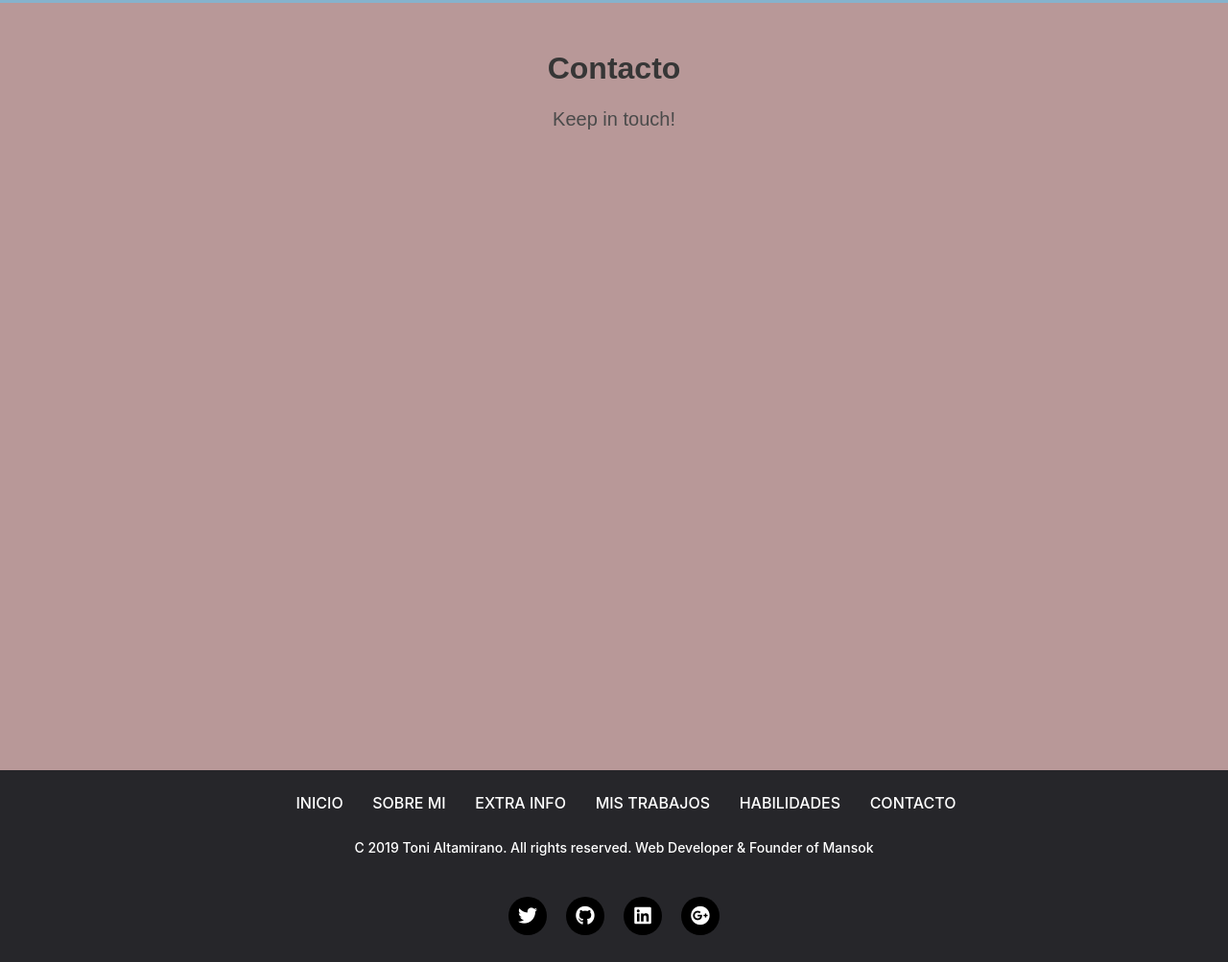
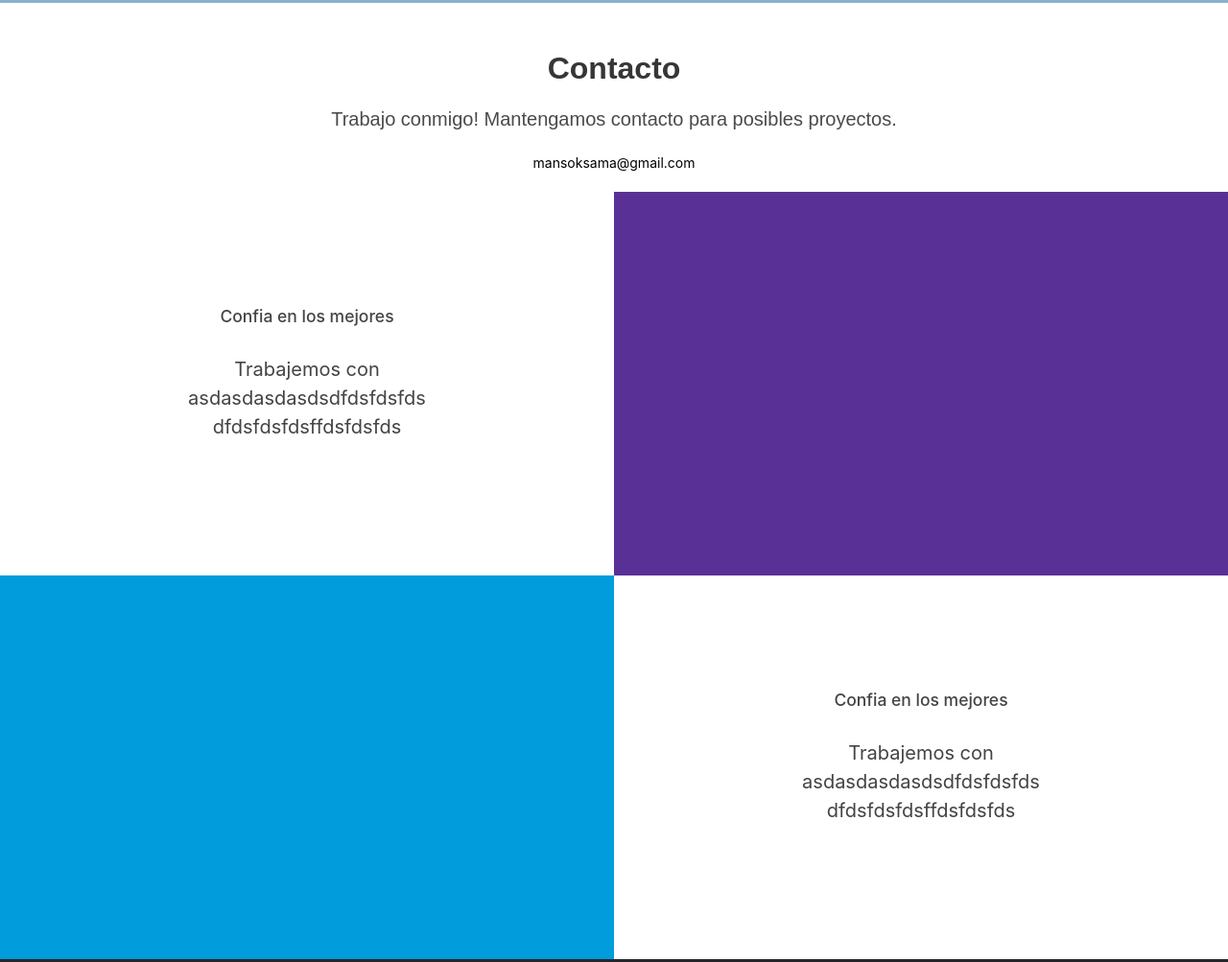
Before and after one commit to ToniAltamirano/PersonalWeb, a plain HTML site: page index.html in a window 1280 px wide. Shown: the part 4648-5651 px from the top of the page at 96% size. Drawn offline with nearby package versions, Linux system fonts and the light colour scheme.

Commit message:
update great

```diff
--- a/css/contacto.css
+++ b/css/contacto.css
@@ -0,0 +1,39 @@
+/*  contacto */
+
+.contactoDiv .row .colContact{
+    width: 100%;
+    min-height: 50vh;
+}
+
+#email{
+    margin: auto;
+    text-align: center;
+    margin-bottom: 20px;
+}
+
+#email >a{
+    color: black;
+}
+
+.colContact{
+    display: flex;
+    justify-content: center;
+    align-items: center;
+}
+
+.cardContacto1{
+    box-shadow: none !important;
+    margin: 1px;
+    background: #ffffff;
+    border: none !important;
+}
+
+.card-title{
+    text-align: center;
+    line-height: 1.2em;
+}
+
+.card-text{
+    line-height: 1.5em;
+    font-size: 20px;
+}
--- a/css/index.css
+++ b/css/index.css
@@ -539,7 +539,7 @@ img{
 /* CONTACTO */
 
 #contacto{
-    background-color: rgb(184, 152, 152);
+    background-color: #ffffff;
     position: relative;
     /* z-index: -5; */
     width: 100%;
@@ -655,9 +655,9 @@ label{
 
 .container .row .col-xl-4 .content{
     position: absolute;
-    width: 100%;
+    left: 50%;
     top: 50%;
-    transform: translateY(-50%);
+    transform: translate(-50%, -50%);
     z-index: 2;
     padding: 20px;
     box-sizing: border-box;
--- a/index.html
+++ b/index.html
@@ -11,6 +11,7 @@
       <title>Toni's Page</title>
       <link type="text/css" rel="stylesheet" href="css/index.css"/>
       <link type="text/css" rel="stylesheet" href="css/footer.css"/>
+      <link type="text/css" rel="stylesheet" href="css/contacto.css"/>
       <link rel="stylesheet" href="https://unpkg.com/aos@next/dist/aos.css" />
       <!--Let browser know website is optimized for mobile-->
       <meta name="viewport" content="width=device-width, initial-scale=1.0"/>
@@ -244,10 +245,36 @@
 
         <section id="contacto">
             <h1 id="titleWork" class="title titleWork is-spaced is-size-3-desktop is-size-4-mobile">Contacto</h1>
-            <h2 id="subtitleWork" class="subtitle is-size-5-desktop">Keep in touch!</h2>
-            <form>
+            <h2 id="subtitleWork" class="subtitle is-size-5-desktop">Trabajo conmigo! Mantengamos contacto para posibles proyectos.</h2>
+            <p id="email"><a href="mailto:mansoksama@gmail.com">mansoksama@gmail.com</a></p>
+            <div class="contactoDiv">
+                <div class="row">
+                  <div class="colContact col-xl-6 col-lg-6 col-md-6 col-sm-12">
+                        <div class="card cardContacto1" style="width: 18rem;">
+                            <div class="card-body">
+                                <h5 class="card-title">Confia en los mejores</h5>
+                                <p class="card-text">Trabajemos con asdasdasdasdsdfdsfdsfdsdfdsfdsfdsffdsfdsfds</p>
+                            </div>
+                        </div>
+                  </div>
+                  <div class="colContact col-xl-6 col-lg-6 col-md-6 col-sm-12 bg-primary">
 
-            </form>
+                  </div>
+                </div>
+                <div class="row">
+                  <div class="colContact col-xl-6 col-lg-6 col-md-6 col-sm-12 bg-info">
+
+                  </div>
+                  <div class="colContact col-xl-6 col-lg-6 col-md-6 col-sm-12 ">
+                        <div class="card cardContacto1" style="width: 18rem;">
+                            <div class="card-body">
+                                <h5 class="card-title">Confia en los mejores</h5>
+                                <p class="card-text">Trabajemos con asdasdasdasdsdfdsfdsfdsdfdsfdsfdsffdsfdsfds</p>
+                            </div>
+                        </div>
+                  </div>
+                </div>
+              </div>
         </section>
 
         <footer class="footer">
```
